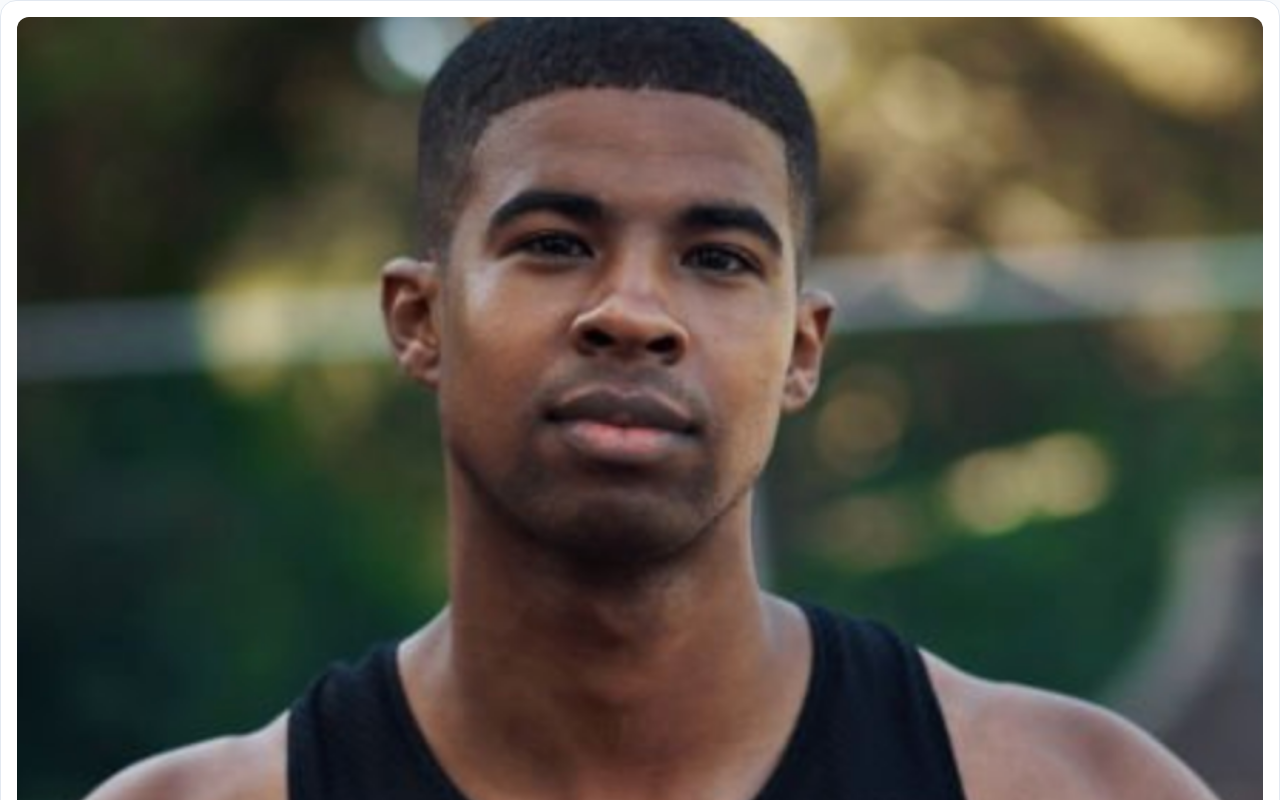
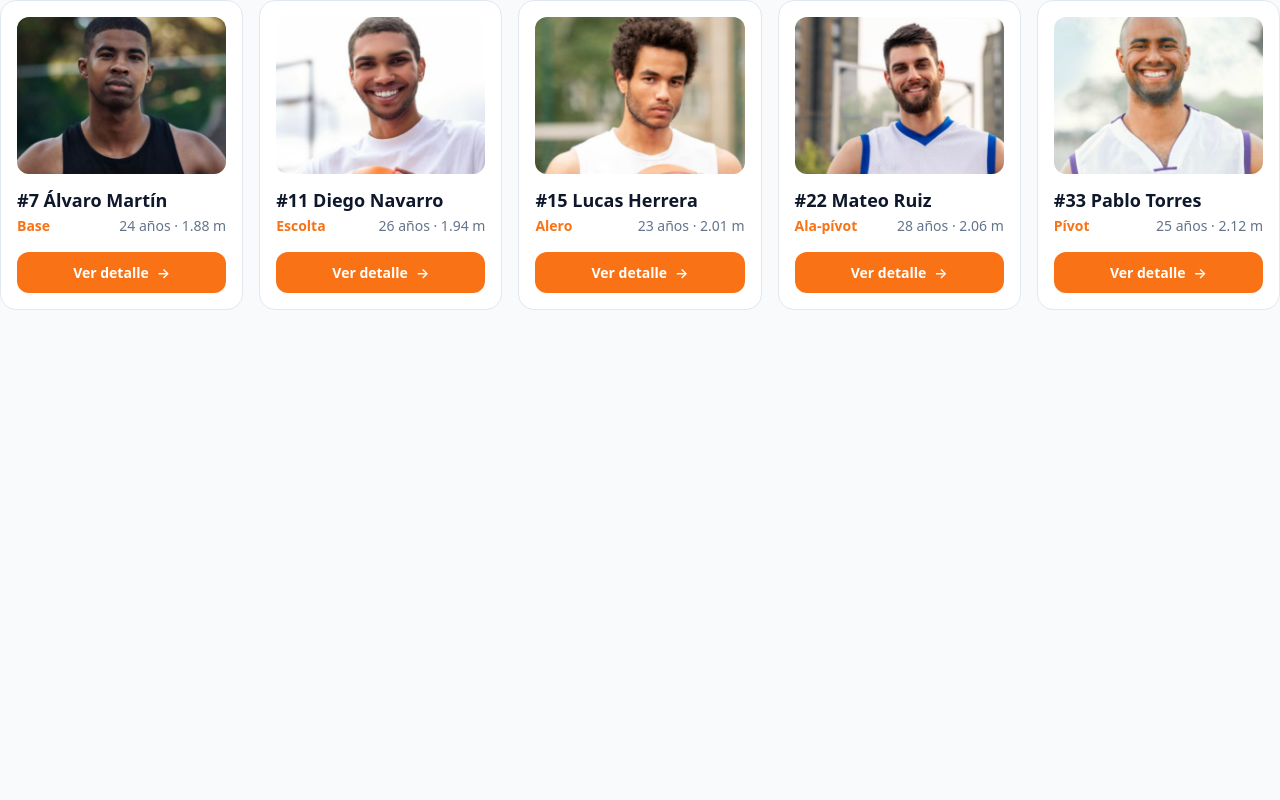
Before and after one commit to androsrivas/FP067_Ctrl-Z_Producto1, an Angular app: page / in a window 1280 px wide. Shown: the top 800 px of the page. Built offline with nearby package versions, Linux system fonts and the light colour scheme.

Commit message:
feat: añadir layout grid para el componente PlayersList

```diff
--- a/src/app/components/organisms/players-list/players-list.component.css
+++ b/src/app/components/organisms/players-list/players-list.component.css
@@ -0,0 +1,5 @@
+:host {
+    display: grid;
+    grid-template-columns: repeat(auto-fill, minmax(220px , 1fr));
+    gap: 16px;
+}
```
